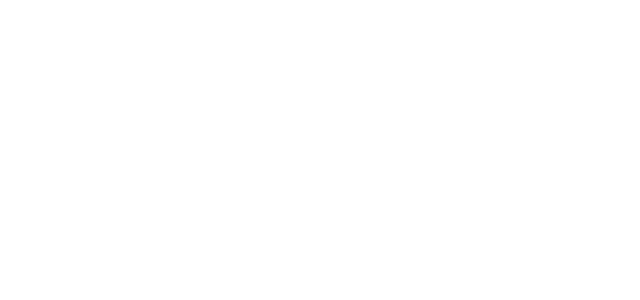
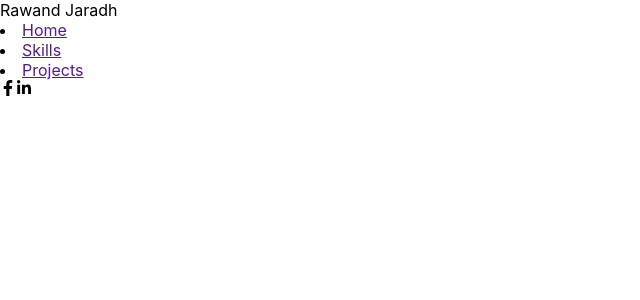
Before and after one commit to rawand1998/portofilio, a React (Create React App) app: page / in a window 1280 px wide. Shown: the top 300 px of the page, without its empty margins (0-640 px from the left). Built offline with nearby package versions, Linux system fonts and the light colour scheme.

Commit message:
navbar component

```diff
--- a/package.json
+++ b/package.json
@@ -8,6 +8,8 @@
     "@testing-library/user-event": "^13.5.0",
     "react": "^18.2.0",
     "react-dom": "^18.2.0",
+    "react-icons": "^4.6.0",
+    "react-router-dom": "^6.4.3",
     "react-scripts": "5.0.1",
     "web-vitals": "^2.1.4"
   },
--- a/src/App.js
+++ b/src/App.js
@@ -1,9 +1,10 @@
-import './App.css';
+import Navbar from './components/Navbar';
+import './styles/index'
 
 function App() {
   return (
     <div className="App">
-
+     <Navbar/>
     </div>
   );
 }
--- a/src/components/Navbar.jsx
+++ b/src/components/Navbar.jsx
@@ -0,0 +1,29 @@
+import React  from 'react'
+import {Link} from 'react-router-dom'
+import { FaFacebookF,FaLinkedinIn } from "react-icons/fa";
+function Navbar() {
+  return (
+    <div className='navbar_container'>
+        <div className='logo'>
+          <span>Rawand <span>Jaradh</span></span>
+        </div>
+        <div className='menu'>
+        <nav>
+            <li><a href="">Home</a></li>
+            <li><a href="">Skills</a></li>
+            <li><a href="">Projects</a></li>
+            {/* <Link to="/">Home</Link>
+            <Link to="/">Skills</Link>
+            <Link to="/">Projects</Link> */}
+        </nav>
+        <div className="icons">
+            <FaFacebookF/>
+            <FaLinkedinIn/>
+        </div>
+        </div>
+
+    </div>
+  )
+}
+
+export default Navbar
--- /dev/null
+++ b/src/styles/index.js
@@ -0,0 +1 @@
+import './navbar.css'
--- /dev/null
+++ b/src/styles/navbar.css
@@ -0,0 +1,3 @@
+.navbar_container{
+
+}
```
Also changed, not shown: 1 other file (tests, documents, lock files or other folders).
